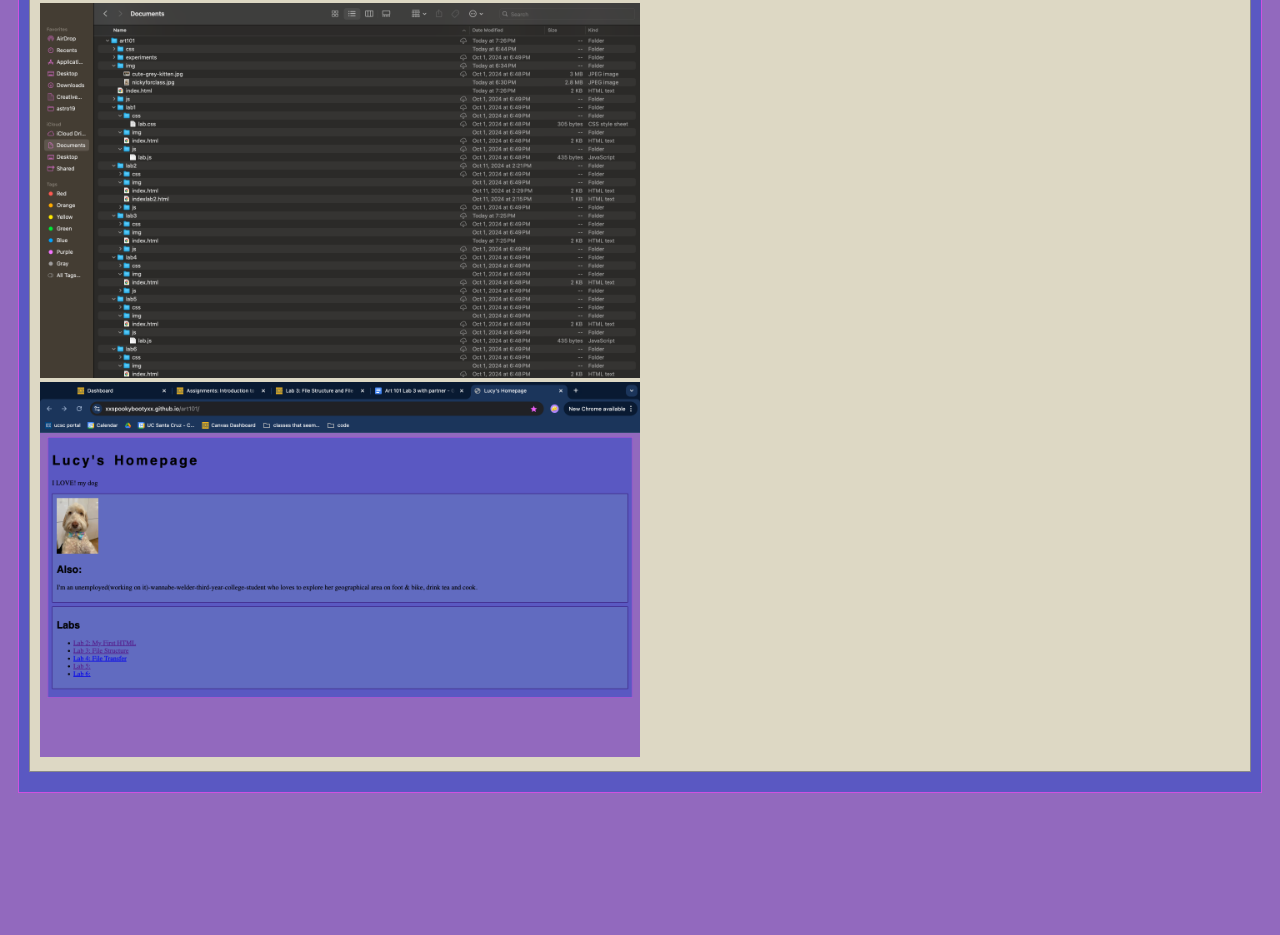
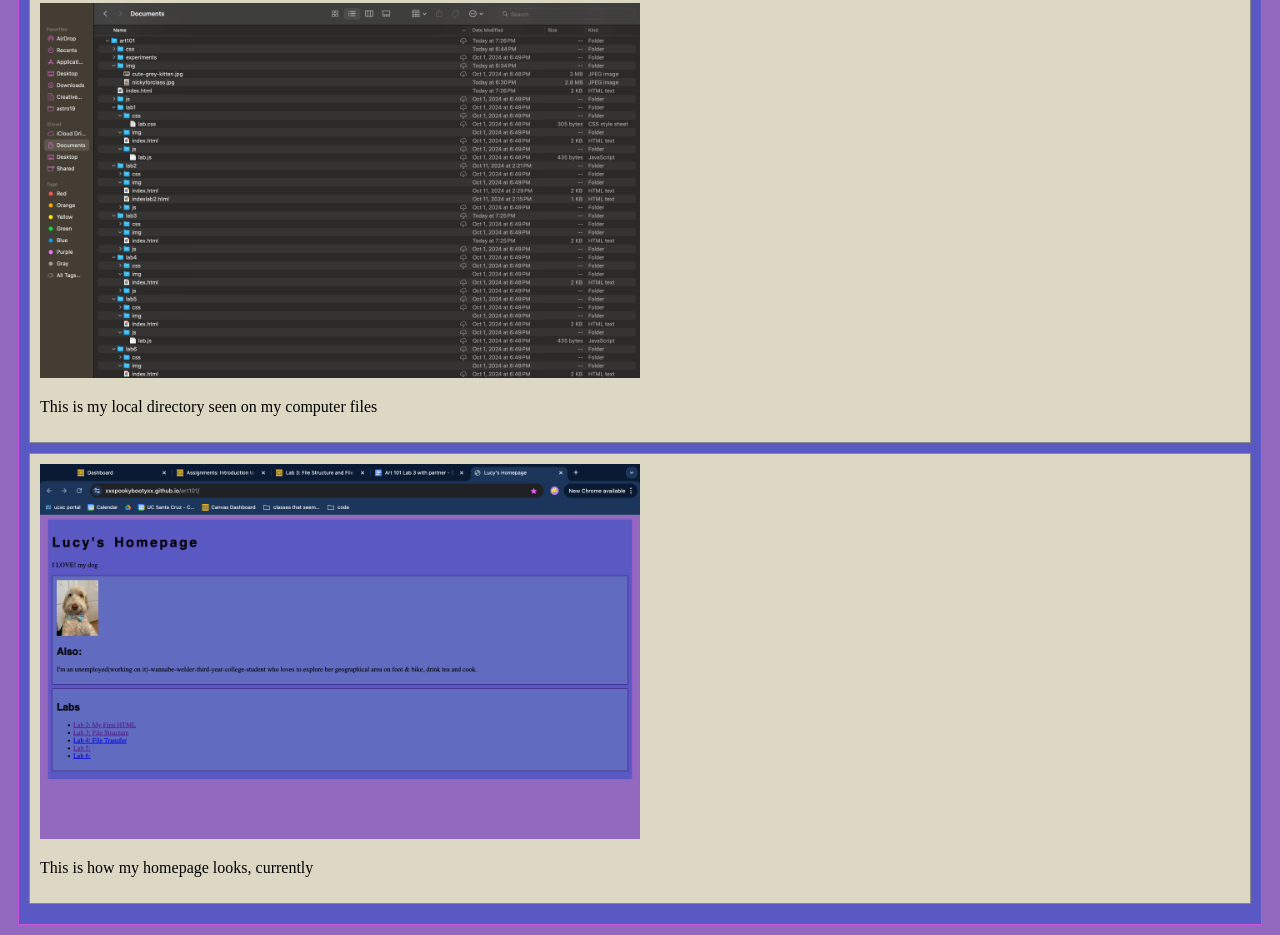
Before and after one commit to xxspookybootyxx/art101, a plain HTML site: page lab3/index.html in a window 1280 px wide. Shown: the part 624-1559 px from the top of the page. Before the commit the page ends 1427 px from the top, so only its background shows below. Drawn offline with nearby package versions, Linux system fonts and the light colour scheme.

Commit message:
Update index.html

```diff
--- a/lab3/index.html
+++ b/lab3/index.html
@@ -42,13 +42,15 @@
 			<div class="minor-section">
 					<h2>Results</h2>
 					<img class="pic1" id="pic1" src="./img/applerepo.png">
-					<img class="pic2" id="pic2" src="./img/websiteimg.png">
+					<p>This is my local directory seen on my computer files</p>
 					<div id="output"></div>
 			</div>
+			<div class="minor-section">
+				<img class="pic2" id="pic2" src="./img/websiteimg.png">
+				<p>This is how my homepage looks, currently</p>
+				<div id="output"></div>
+		</div>
 		</section>
-		<nav id="links">
-			<!-- Put links to other pages (including the homepage) here. -->
-		</nav>
 	</main>
 </body>
 </html>
```
